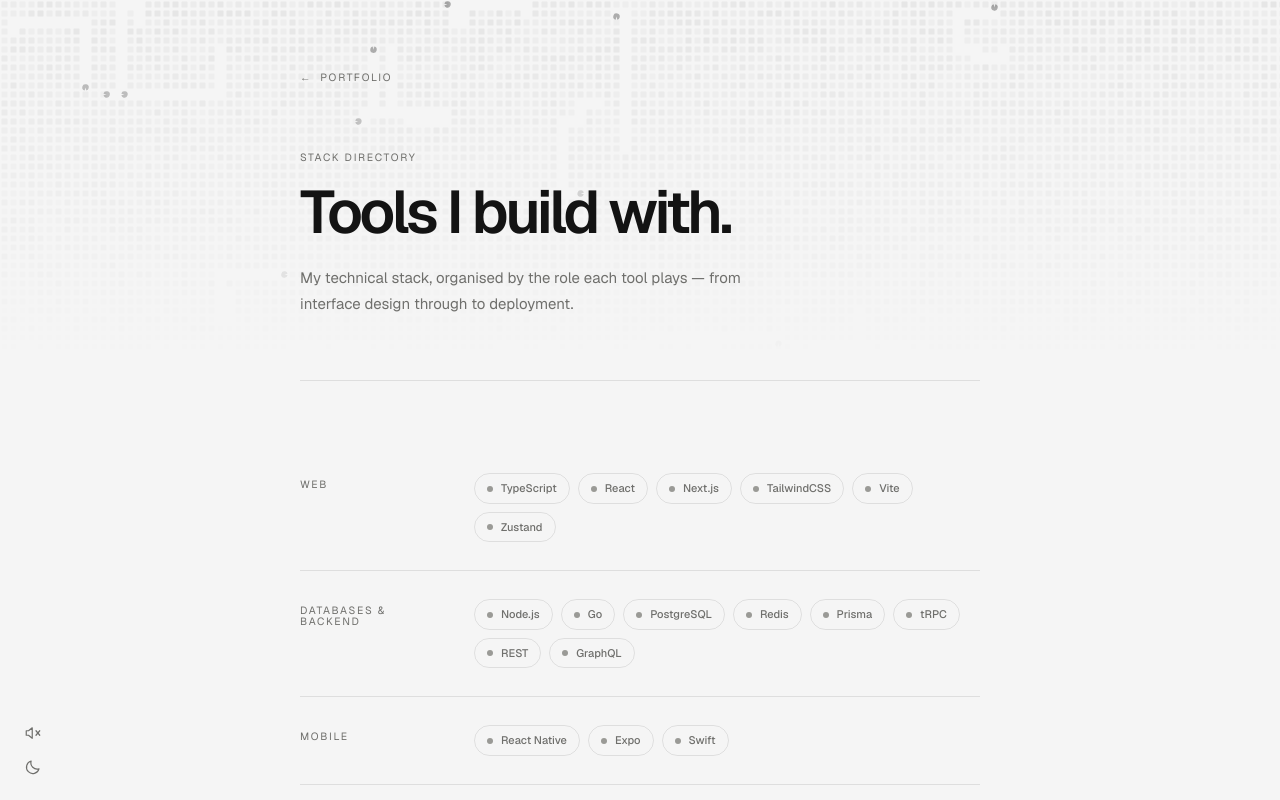
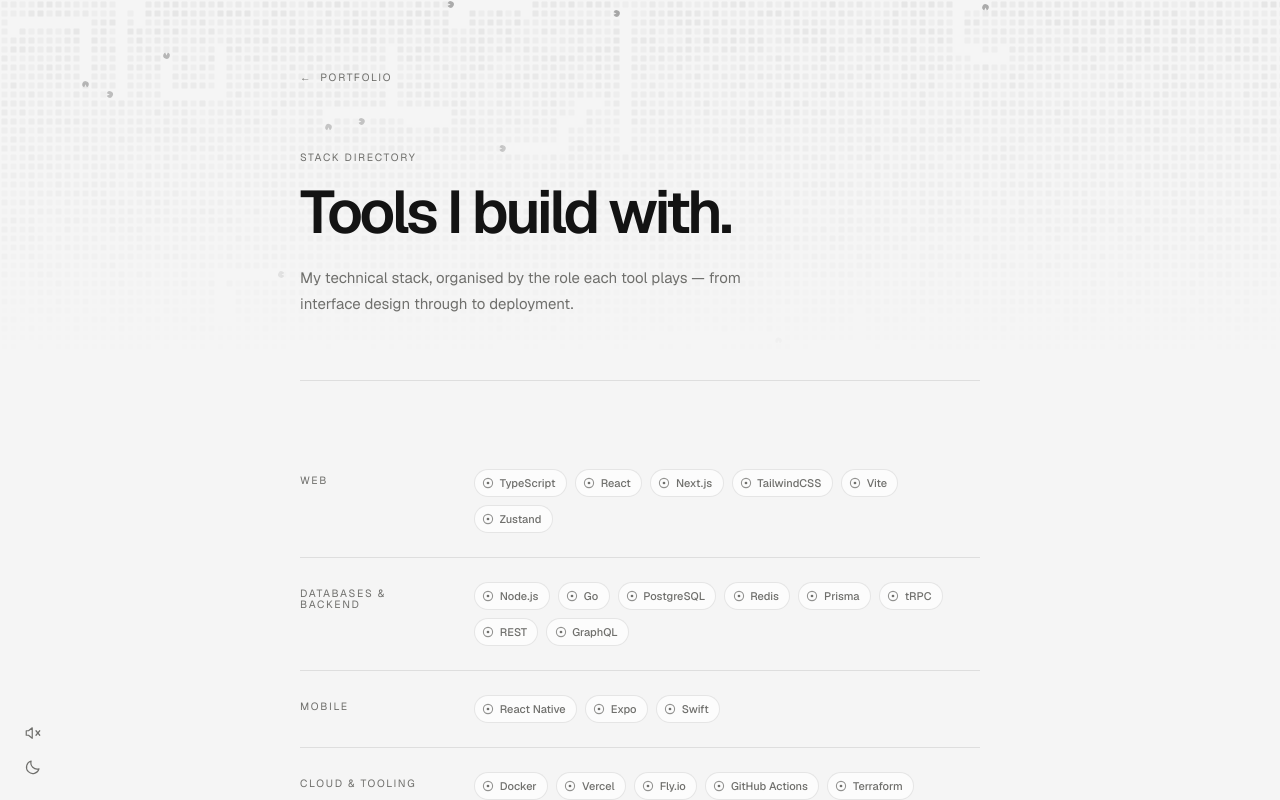
Before and after one commit to HanniCrypt/portfolio, a Next.js app: page /stack in a window 1280 px wide. Shown: the top 800 px of the page. Built offline with nearby package versions, Linux system fonts and the light colour scheme.

Commit message:
Refactor Chip component to use SVG for the mark and update styling for improved layout consistency. Adjust spacing and comments for better alignment with design references.

```diff
--- a/app/stack/page.tsx
+++ b/app/stack/page.tsx
@@ -8,21 +8,43 @@
   description: "The technical stack, organised by the role each tool plays.",
 };
 
-/** Chip mark. The reference gives each tool a brand glyph; these are mock
- *  entries, so they share one neutral dot rather than borrowing real logos. */
-function Dot() {
+/**
+ * Chip mark. The reference carries a real logo for the handful of tools that
+ * have one and falls back to this ⊙ for everything else — which is most of
+ * them — so a single neutral glyph is the house style here, not a shortcut.
+ */
+function Mark() {
   return (
-    <span
+    <svg
+      width={12}
+      height={12}
+      viewBox="0 0 12 12"
+      fill="none"
       aria-hidden
-      className="size-1.5 shrink-0 rounded-full bg-faint transition-colors group-hover:bg-fg"
-    />
+      className="shrink-0"
+    >
+      <circle
+        cx="6"
+        cy="6"
+        r="4.6"
+        stroke="currentColor"
+        strokeWidth="1.1"
+        opacity="0.75"
+      />
+      <circle cx="6" cy="6" r="1.35" fill="currentColor" />
+    </svg>
   );
 }
 
+/**
+ * Metrics read off the reference: 28px tall, and padded asymmetrically —
+ * 7.2px on the icon side against 10.4px on the text side, so the glyph does
+ * not look adrift from the edge.
+ */
 function Chip({ label }: { label: string }) {
   return (
-    <li className="group inline-flex items-center gap-2 rounded-full border border-line px-3 py-1.5 text-[11px] font-medium text-muted transition-colors hover:border-line-strong hover:text-fg">
-      <Dot />
+    <li className="inline-flex h-7 items-center gap-[5.6px] rounded-full border border-line bg-card pl-[7.2px] pr-[10.4px] text-[11px] font-medium text-muted transition-colors hover:border-line-strong hover:text-fg">
+      <Mark />
       {label}
     </li>
   );
@@ -39,7 +61,9 @@
         {stackGroups.map((group, index) => (
           <section
             key={group.label}
-            className={`grid grid-cols-1 gap-4 py-7 sm:grid-cols-[150px_1fr] sm:gap-6 ${
+            // py-6 puts the label-to-label pitch at the reference's 113px;
+            // py-7 overshot it by 8.
+            className={`grid grid-cols-1 gap-4 py-6 sm:grid-cols-[150px_1fr] sm:gap-6 ${
               index > 0 ? "border-t border-line" : ""
             }`}
           >
@@ -53,7 +77,9 @@
         ))}
       </div>
 
-      <section className="mt-16 border-t border-line pt-14 sm:mt-20">
+      {/* mt-8 + pt-9 lands 97px below the last chip, matching the reference.
+          The previous mt-20/pt-14 left a 165px hole here. */}
+      <section className="mt-8 border-t border-line pt-9">
         <p className="label">{operations.eyebrow}</p>
         <h2 className="mt-4 text-[20px] font-semibold tracking-[-0.03em]">
           {operations.title}
```
